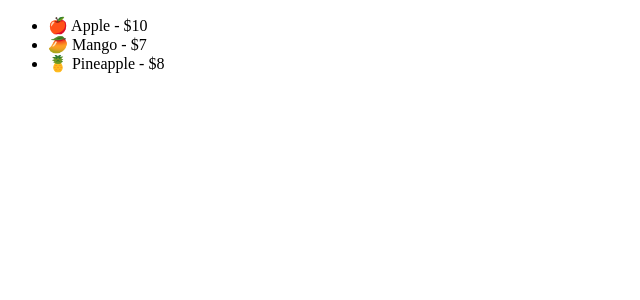
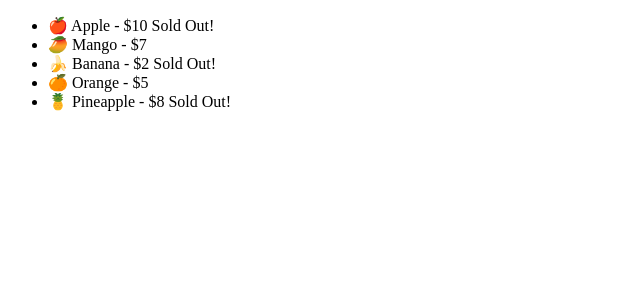
Before and after one commit to bsquidwrd/my-first-react-app, a React (Vite) app: page / in a window 1280 px wide. Shown: the top 300 px of the page, without its empty margins (0-640 px from the left). Built offline with nearby package versions, Linux system fonts and the light colour scheme.

Commit message:
React For Beginners 20

```diff
--- a/src/components/Fruit.jsx
+++ b/src/components/Fruit.jsx
@@ -1,14 +1,9 @@
-export default function Fruit({ name, price, emoji }) {
+export default function Fruit({ name, price, emoji, soldout }) {
   return (
     <>
-      {/* {emoji} {name} - ${price} */}
-      {price > 5 ? (
-        <li>
-          {emoji} {name} - ${price}
-        </li>
-      ) : (
-        ""
-      )}
+      <li>
+        {emoji} {name} - ${price} {soldout ? "Sold Out!" : ""}
+      </li>
     </>
   );
 }
--- a/src/components/Fruits.jsx
+++ b/src/components/Fruits.jsx
@@ -3,11 +3,11 @@ import Fruit from "./Fruit";
 export default function Fruits() {
   //const fruits = ["Apple", "Mango", "Banana", "Orange", "Pineapple"];
   const fruits = [
-    { name: "Apple", price: 10, emoji: "🍎" },
-    { name: "Mango", price: 7, emoji: "🥭" },
-    { name: "Banana", price: 2, emoji: "🍌" },
-    { name: "Orange", price: 5, emoji: "🍊" },
-    { name: "Pineapple", price: 8, emoji: "🍍" },
+    { name: "Apple", price: 10, emoji: "🍎", soldout: true },
+    { name: "Mango", price: 7, emoji: "🥭", soldout: false },
+    { name: "Banana", price: 2, emoji: "🍌", soldout: true },
+    { name: "Orange", price: 5, emoji: "🍊", soldout: false },
+    { name: "Pineapple", price: 8, emoji: "🍍", soldout: true },
   ];
   return (
     <div>
@@ -18,6 +18,7 @@ export default function Fruits() {
             name={fruit.name}
             price={fruit.price}
             emoji={fruit.emoji}
+            soldout={fruit.soldout}
           />
         ))}
       </ul>
```
